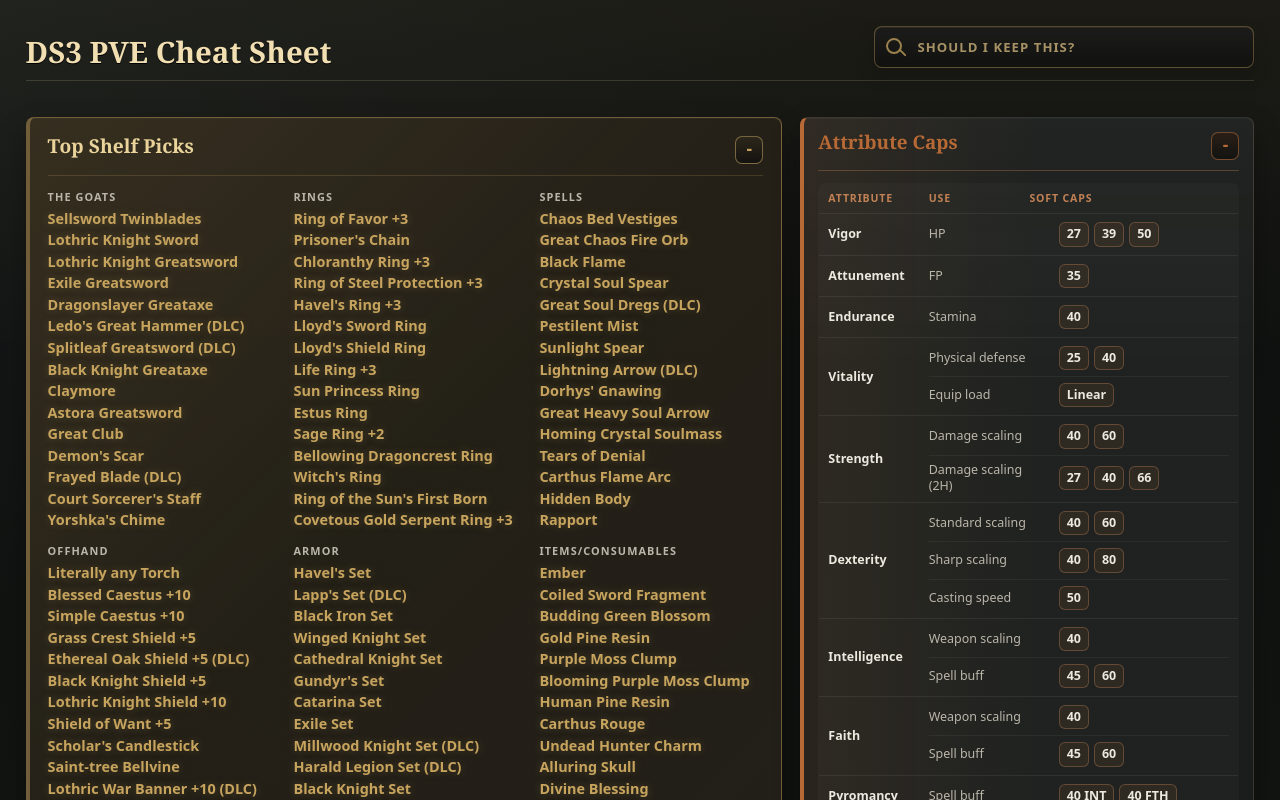
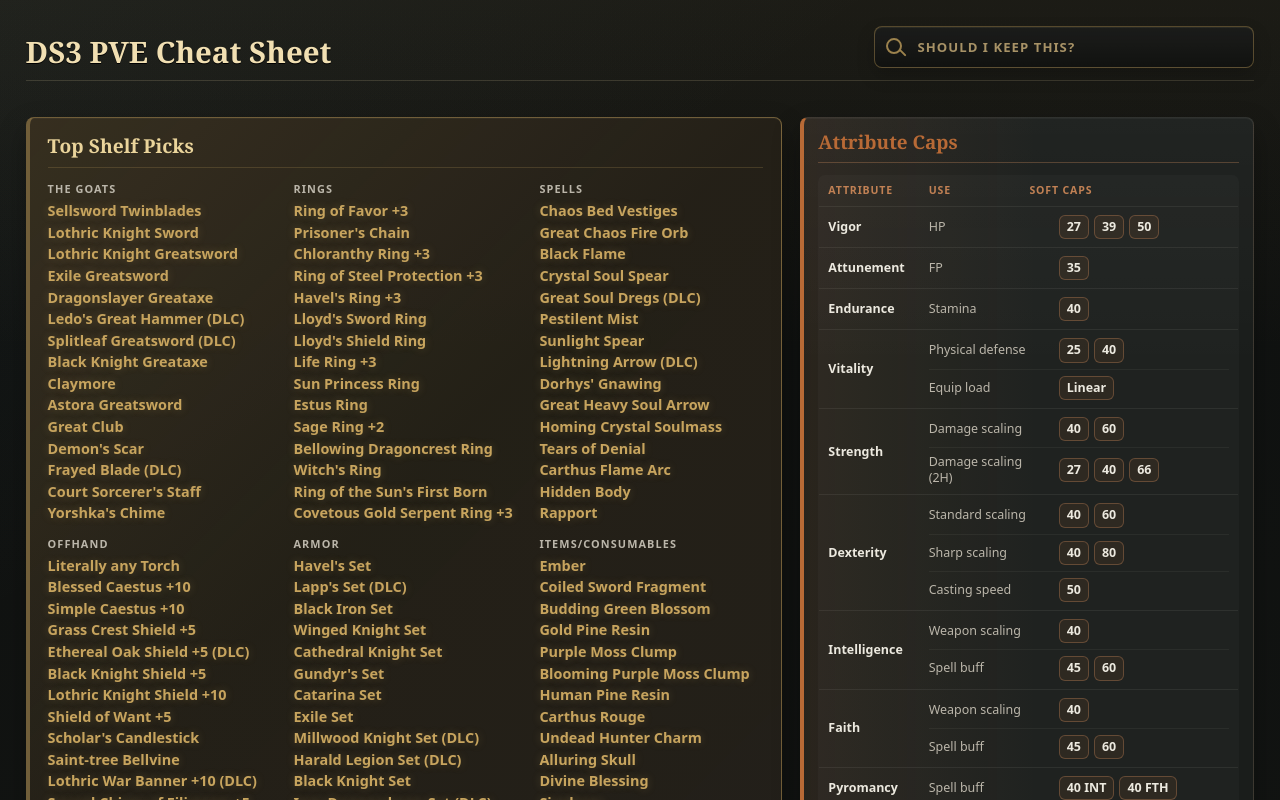
Before and after one commit to Morgpo/ds3-cheat-sheet, a React (Vite) app: page / in a window 1280 px wide. Shown: the top 800 px of the page. Built offline with nearby package versions, Linux system fonts and the light colour scheme.

Commit message:
Make sections collapse on section click

```diff
--- a/src/App.jsx
+++ b/src/App.jsx
@@ -259,15 +259,27 @@
 
 function InteractiveSection({ children, className, collapsed, onCollapse, section }) {
   const accent = THEME_VAR[section.theme] || THEME_VAR.neutral;
+  const collapseCurrentSection = () => onCollapse(section.id);
+
+  function handleKeyDown(event) {
+    if (event.key !== "Enter" && event.key !== " ") return;
+    event.preventDefault();
+    collapseCurrentSection();
+  }
 
   return (
     <section
+      aria-label={`Hide ${section.title}`}
       aria-labelledby={`${section.id}-title`}
       className={`${className}${section.isSearchHidden ? " search-hidden" : ""}`}
       hidden={collapsed}
+      onClick={collapseCurrentSection}
+      onKeyDown={handleKeyDown}
       style={{ "--accent": accent }}
+      tabIndex="0"
+      title={`Hide ${section.title}`}
     >
-      {children({ onCollapse: () => onCollapse(section.id) })}
+      {children}
     </section>
   );
 }
@@ -280,11 +292,8 @@
       onCollapse={onCollapse}
       section={section}
     >
-      {({ onCollapse: hideSection }) => (
-        <>
       <header className="section-title">
         <h2 id={`${section.id}-title`}>{section.title}</h2>
-            <CollapseButton onCollapse={hideSection} section={section} />
       </header>
       <div className="top-grid">
         {section.groups.map((group) => (
@@ -297,8 +306,6 @@
         ))}
       </div>
       {section.note ? <SectionNote className="top-shelf-note" note={section.note} /> : null}
-        </>
-      )}
     </InteractiveSection>
   );
 }
@@ -316,15 +323,12 @@
       onCollapse={onCollapse}
       section={section}
     >
-      {({ onCollapse: hideSection }) => (
-        <>
       <header className="card-head">
         <div className="card-title-row">
           <div className="build-title-lockup">
             {section.abbrev ? <span className="build-badge">{section.abbrev}</span> : null}
             <h2 id={`${section.id}-title`}>{section.title}</h2>
           </div>
-              <CollapseButton onCollapse={hideSection} section={section} />
         </div>
         {section.description ? <p className="card-desc">{section.description}</p> : null}
       </header>
@@ -338,8 +342,6 @@
           />
         ))}
       </div>
-        </>
-      )}
     </InteractiveSection>
   );
 }
@@ -376,35 +378,16 @@
       onCollapse={onCollapse}
       section={section}
     >
-      {({ onCollapse: hideSection }) => (
-        <>
       <header className="card-head">
         <div className="card-title-row">
           <h2 id={`${section.id}-title`}>{section.title}</h2>
-              <CollapseButton onCollapse={hideSection} section={section} />
         </div>
       </header>
       <div className="caps-table-wrap">
         <CapsTable rows={section.rows} />
         {section.note ? <SectionNote className="cap-note" note={section.note} /> : null}
       </div>
-        </>
-      )}
     </InteractiveSection>
-  );
-}
-
-function CollapseButton({ onCollapse, section }) {
-  return (
-    <button
-      aria-label={`Hide ${section.title}`}
-      className="collapse-button"
-      onClick={onCollapse}
-      title={`Hide ${section.title}`}
-      type="button"
-    >
-      <span aria-hidden="true">-</span>
-    </button>
   );
 }
 
--- a/src/styles.css
+++ b/src/styles.css
@@ -268,6 +268,7 @@
     linear-gradient(90deg, color-mix(in srgb, var(--accent) 9%, transparent), transparent 55%),
     var(--panel);
   box-shadow: 0 12px 28px var(--shadow), inset 0 1px 0 rgba(255, 255, 255, 0.035);
+  cursor: pointer;
 }
 
 .top-shelf {
@@ -288,6 +289,12 @@
 .top-shelf:hover,
 .board-card:hover {
   border-color: color-mix(in srgb, var(--accent) 46%, var(--line-soft));
+}
+
+.top-shelf:focus-visible,
+.board-card:focus-visible {
+  outline: 2px solid color-mix(in srgb, var(--accent) 70%, white);
+  outline-offset: 3px;
 }
 
 .section-title,
@@ -371,36 +378,6 @@
   line-height: 1.35;
 }
 
-.collapse-button {
-  flex: 0 0 auto;
-  width: 28px;
-  height: 28px;
-  display: grid;
-  place-items: center;
-  border: 1px solid color-mix(in srgb, var(--accent) 48%, var(--line-soft));
-  border-radius: 7px;
-  color: var(--accent);
-  background:
-    linear-gradient(180deg, color-mix(in srgb, var(--accent) 14%, transparent), transparent),
-    rgba(16, 17, 15, 0.82);
-  cursor: pointer;
-}
-
-.collapse-button span {
-  transform: translateY(-1px);
-  font-size: 1.08rem;
-  font-weight: 800;
-  line-height: 1;
-}
-
-.collapse-button:hover {
-  border-color: color-mix(in srgb, var(--accent) 66%, white);
-  background:
-    linear-gradient(180deg, color-mix(in srgb, var(--accent) 22%, transparent), transparent),
-    rgba(24, 25, 22, 0.95);
-}
-
-.collapse-button:focus-visible,
 .dock-button:focus-visible,
 .drop-search:focus-visible {
   outline: 2px solid color-mix(in srgb, var(--accent, var(--c-top-shelf)) 70%, white);
@@ -949,7 +926,6 @@
     margin-bottom: 8px;
   }
 
-  .collapse-button,
   .collapse-dock {
     display: none !important;
   }
```
Also changed, not shown: 2 other files (tests, documents, lock files or other folders). Lines whose indentation alone changed are shown as unchanged.
